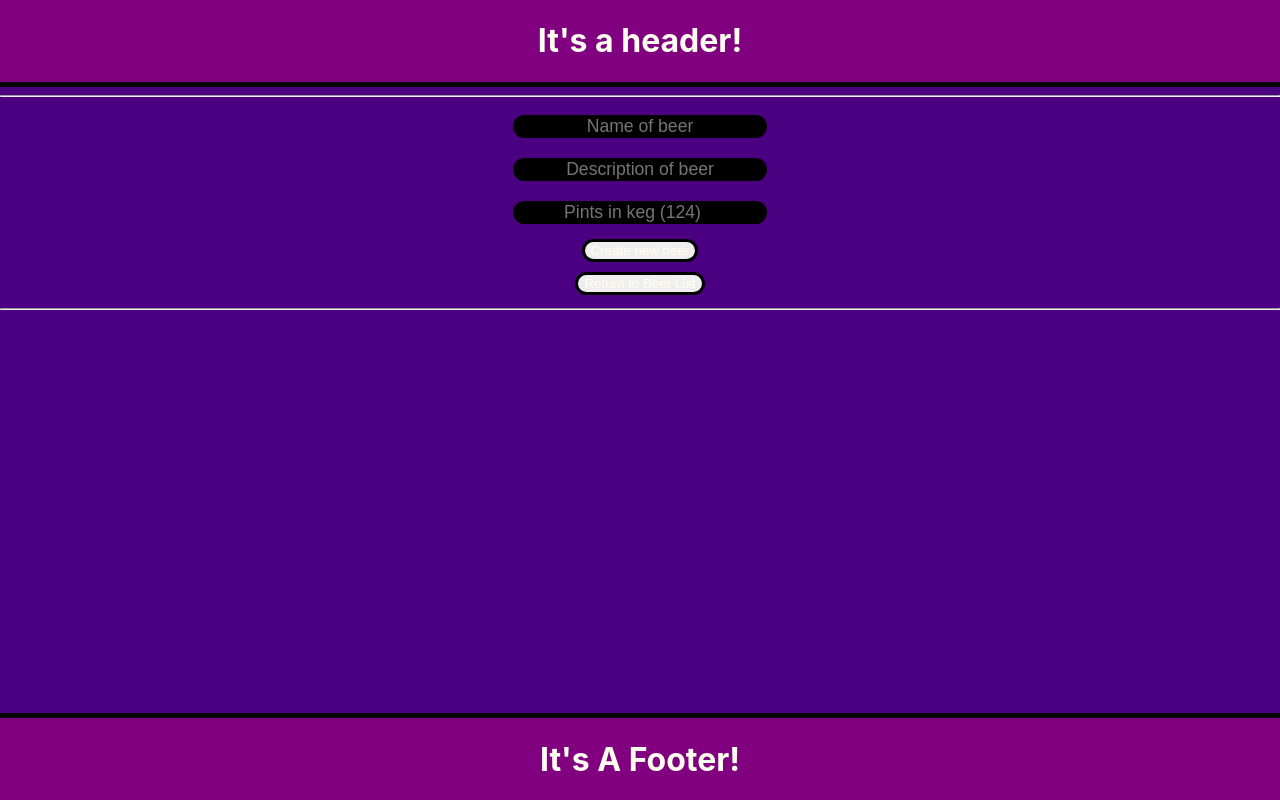
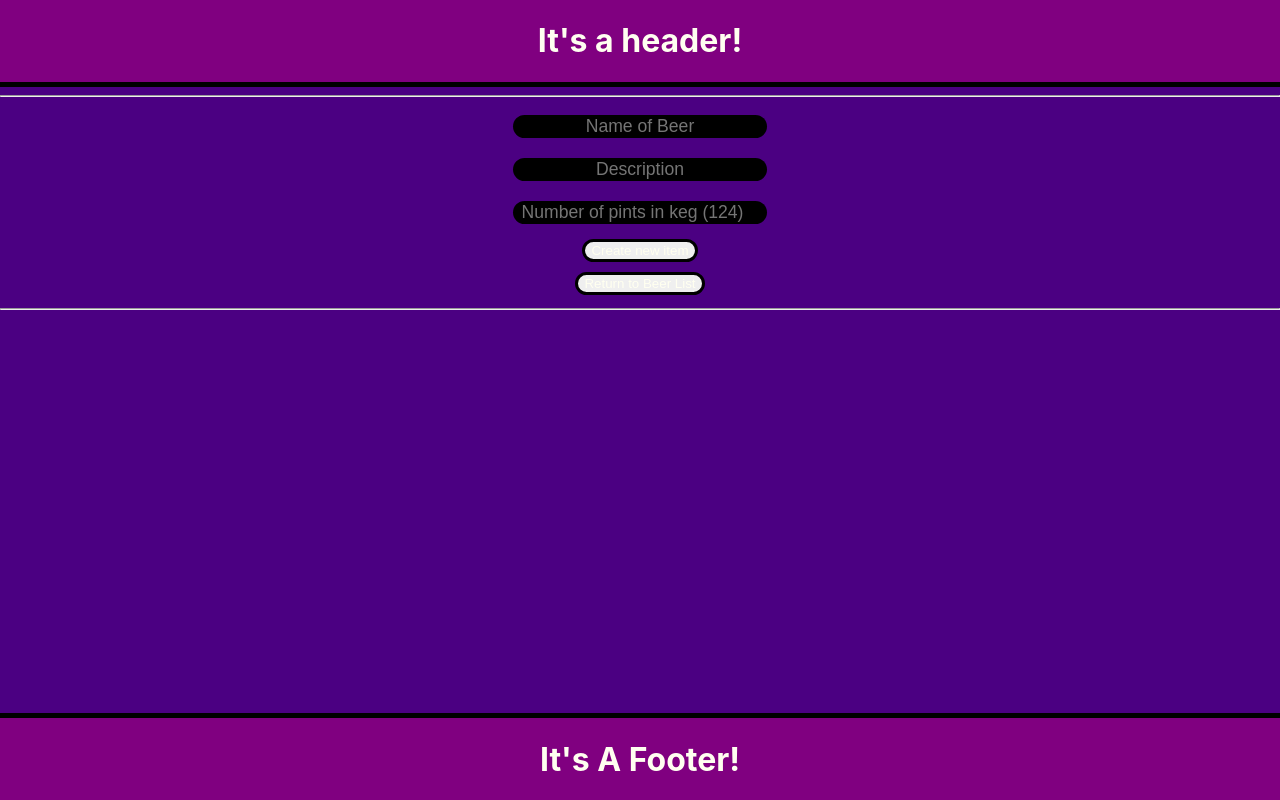
Before and after one commit to zakkreyshort/beer-list-redux, a React (Create React App) app: page / in a window 1280 px wide. Both pictures are taken after a click on the button "Add Beer". Built offline with nearby package versions, Linux system fonts and the light colour scheme.

Commit message:
FINALLY FOUND THE FORM BUG THANK YOU

```diff
--- a/src/Components/Beer/BeerList.js
+++ b/src/Components/Beer/BeerList.js
@@ -24,7 +24,7 @@ function BeerList(props) {
 
 BeerList.propTypes = {
   beerList: PropTypes.array,
-  onMerchSelection: PropTypes.func,
+  onBeerSelection: PropTypes.func,
   onClickingDelete: PropTypes.func
 };
 
--- a/src/Components/Beer/NewBeerForm.js
+++ b/src/Components/Beer/NewBeerForm.js
@@ -1,28 +1,28 @@
 import React from 'react';
 import { v4 } from 'uuid';
 import PropTypes from 'prop-types';
-import ReusableForm from "./ReusableForm"
+import ReusableForm from "./ReusableForm";
 
 function NewBeerForm(props) {
 
-    function handleNewBeerFormSubmission(event){
-        event.PreventDefault();
-        props.onNewBeerCreation({name: event.target.name.value, description: event.target.description.value, quantity: parseInt(event.target.quantity.value), id: v4() });
+    function handleNewBeerFormSubmission(event) {
+      event.preventDefault();
+      props.onNewBeerCreation({name: event.target.name.value, description: event.target.description.value, quantity: parseInt(event.target.quantity.value), id: v4()});
     }
 
-    return (
-        <React.Fragment>
+  return (
+    <React.Fragment>
 
-            <ReusableForm
-            formSubmissionHandler={handleNewBeerFormSubmission}
-            buttonText="Create new beer" />
+      <ReusableForm
+        formSubmissionHandler={handleNewBeerFormSubmission}
+        buttonText="Create new item" />
 
-        </React.Fragment>
-    );
+    </ React.Fragment>
+  );
 }
 
 NewBeerForm.propTypes = {
-    onNewBeerCreation: PropTypes.func
+  onNewMerchCreation: PropTypes.func
 };
 
 export default NewBeerForm;
--- a/src/Components/Beer/ReusableForm.js
+++ b/src/Components/Beer/ReusableForm.js
@@ -3,7 +3,7 @@ import PropTypes from 'prop-types';
 
 function ReusableForm(props) {
 
-    return(
+  return (
     <React.Fragment>
       <div style={styles}>
         <form onSubmit={props.formSubmissionHandler}>
@@ -11,23 +11,18 @@ function ReusableForm(props) {
             required
             type='text'
             name='name'
-                     placeholder='Name of beer' /><br />
-                     {/* <input
-                     required
-                     type='text'
-                     name='type'
-                     placeholder='Type of beer' /><br /> */}
+            placeholder='Name of Beer' /><br />
           <input
             required
             type='text'
             name='description'
-                     placeholder='Description of beer' /><br />
+            placeholder='Description' /><br />
           <input
             required
             type='number'
             name='quantity'
-                     placeholder='Pints in keg (124)' /><br />
-                    <button type="submit">{props.buttonText}</button>
+            placeholder='Number of pints in keg (124)' /><br />
+          <button type='submit'>{props.buttonText}</button>
         </form>
       </div>
     </React.Fragment>
```
Lines whose indentation alone changed are shown as unchanged.
